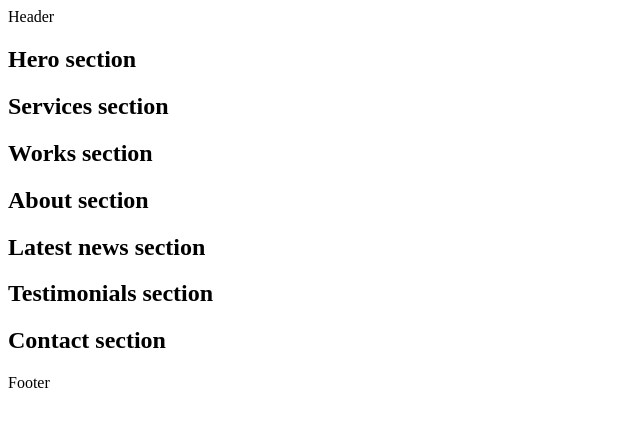
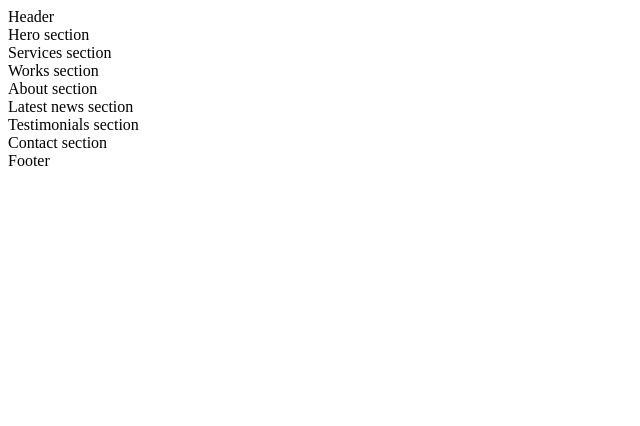
Before and after one commit to Vee-nimation/alx-frontend, a plain HTML site: page 0x00-html_advanced/5-index.html in a window 1280 px wide. Shown: the whole page, without its empty margins (0-640 px from the left). Drawn offline with Linux system fonts and the light colour scheme.

Commit message:
frontend

```diff
--- a/0x00-html_advanced/5-index.html
+++ b/0x00-html_advanced/5-index.html
@@ -1,59 +1,25 @@
 <!DOCTYPE html>
-<html>
+<html lang="en" dir="ltr">
     <head>
-    <meta charset="utf-8">
+        <meta charset="UTF-8">
         <meta name="viewport" content="width=device-width, initial-scale=1.0, viewport-fit=cover">
         <title>Homepage - Techium</title>
         <meta name="description" content="Techium is a digital agency">
-
-    <link rel="apple-touch-icon" sizes="180x180" href="/apple-touch-icon.png">
-    <link rel="icon" type="image/png" sizes="32x32" href="/favicon-32x32.png">
-    <link rel="icon" type="image/png" sizes="16x16" href="/favicon-16x16.png">
-    <link rel="manifest" href="/site.webmanifest">
-    <link rel="mask-icon" href="/safari-pinned-tab.svg" color="#5bbad5">
-    <meta name="msapplication-TileColor" content="#da532c">
-    <meta name="theme-color" content="#ffffff">
-
         <link rel="icon" type="image/x-icon" href="./favicon.ico">
         <link rel="icon" type="image/png" href="./favicon.png">
     </head>
+
     <body>
-    <header>
-        Header
-    </header>
-
+        <header>Header</header>
         <main>
-        <section>
-            <h2>Hero section</h2>
-        </section>
-
-        <section>
-            <h2>Services section</h2>
-        </section>
-
-        <section>
-            <h2>Works section</h2>
-        </section>
-
-        <section>
-            <h2>About section</h2>
-        </section>
-
-        <section>
-            <h2>Latest news section</h2>
-        </section>
-
-        <section>
-            <h2>Testimonials section</h2>
-        </section>
-
-        <section>
-            <h2>Contact section</h2>
-        </section>
+            <section>Hero section</section>
+            <section>Services section</section>
+            <section>Works section</section>
+            <section>About section</section>
+            <section>Latest news section</section>
+            <section>Testimonials section</section>
+            <section>Contact section</section>
         </main>
-
-    <footer>
-        Footer
-    </footer>
+        <footer>Footer</footer>
     </body>
 </html>
```
Lines whose indentation alone changed are shown as unchanged.
